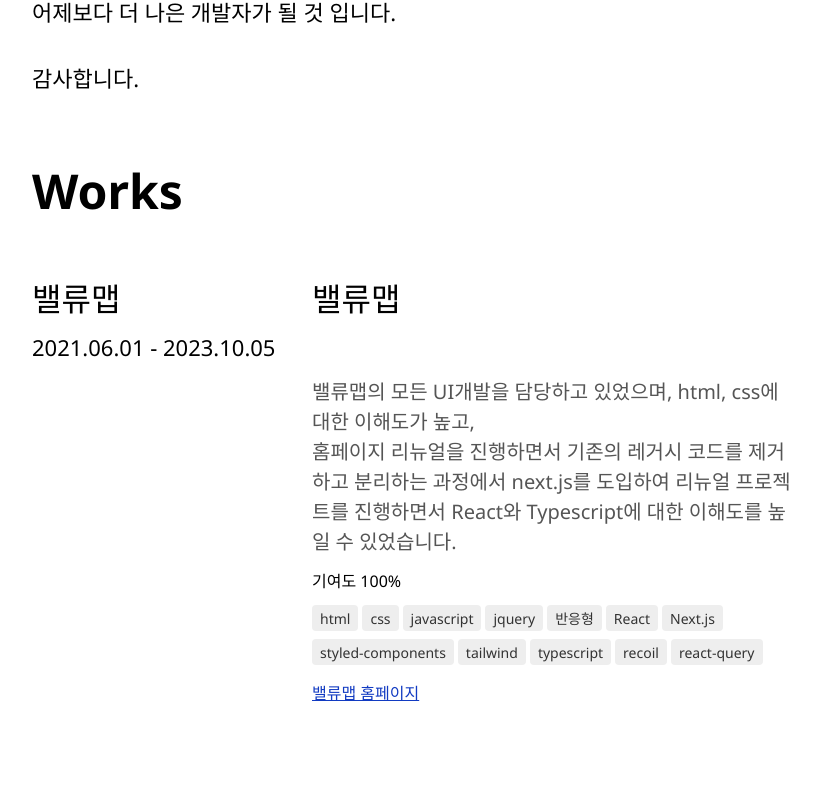
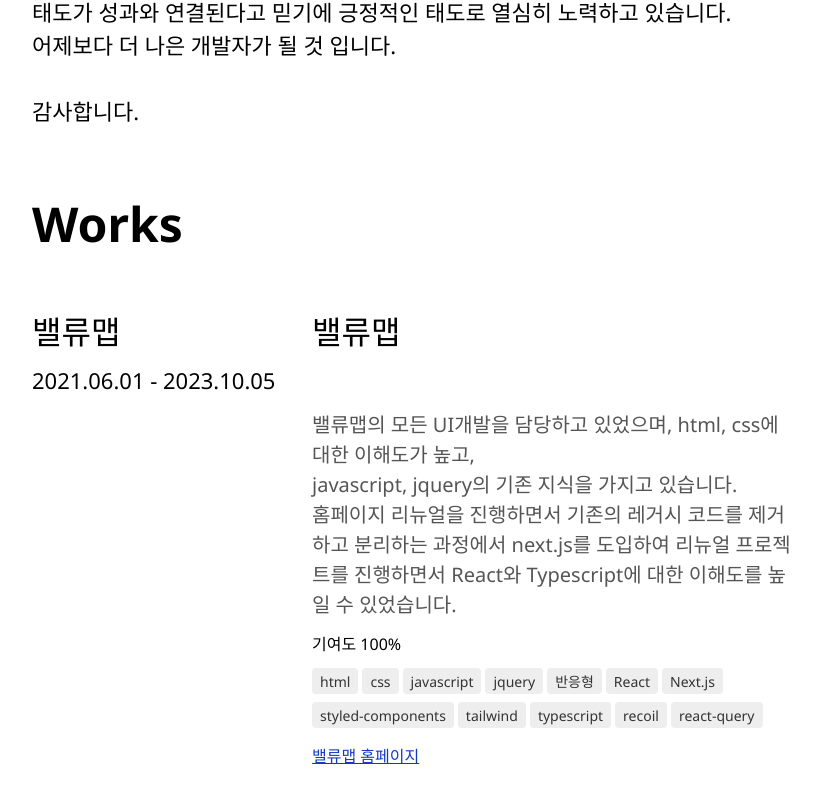
Before and after one commit to sorakim1130/Introduce, a Next.js app: page / in a window 1280 px wide. Shown: the part 566-1368 px from the top of the page, without its empty margins (224-1044 px from the left). Built offline with nearby package versions, Linux system fonts and the light colour scheme.

Commit message:
fix: 소개 수정

```diff
--- a/src/data/companies.ts
+++ b/src/data/companies.ts
@@ -7,14 +7,30 @@
         title: "밸류맵",
         description: `
         밸류맵의 모든 UI개발을 담당하고 있었으며, html, css에 대한 이해도가 높고,
-         홈페이지 리뉴얼을 진행하면서 기존의 레거시 코드를 제거하고 분리하는 과정에서 next.js를 도입하여 리뉴얼 프로젝트를 진행하면서 React와 Typescript에 대한 이해도를 높일 수 있었습니다.
+        javascript, jquery의 기존 지식을 가지고 있습니다.
+        홈페이지 리뉴얼을 진행하면서 기존의 레거시 코드를 제거하고 분리하는 과정에서 next.js를 도입하여 리뉴얼 프로젝트를 진행하면서 React와 Typescript에 대한 이해도를 높일 수 있었습니다.
          `,
         percentage: "100%",
-        tags: ["html", "css", "javascript", "jquery", "반응형", "React", "Next.js", "styled-components", "tailwind", "typescript", "recoil", "react-query"],
-        links: [{
-          title: "밸류맵 홈페이지",
-          url: 'https://valueupmap.com'
-        }]
+        tags: [
+          "html",
+          "css",
+          "javascript",
+          "jquery",
+          "반응형",
+          "React",
+          "Next.js",
+          "styled-components",
+          "tailwind",
+          "typescript",
+          "recoil",
+          "react-query",
+        ],
+        links: [
+          {
+            title: "밸류맵 홈페이지",
+            url: "https://valueupmap.com",
+          },
+        ],
       },
       // {
       //   title: "메타포트",
@@ -130,6 +146,6 @@
       //     url: 'https://www.valueupmap.com'
       //   }]
       // },
-    ]
+    ],
   },
-]
+];
--- a/src/data/home.ts
+++ b/src/data/home.ts
@@ -7,6 +7,7 @@
   description: `
  동료들과 협업하며 더 나은 방향에 대한 의견을 나누고 프로젝트를 수행해 나가는 과정에서
  즐거움을 느끼고 함께 성장해 나가는 것에 큰 성취감을 느낍니다.
+ 밝고 외향적인 성격으로 주변 사람들과 소통하는 것을 좋아합니다.
 
  태도가 성과와 연결된다고 믿기에 긍정적인 태도로 열심히 노력하고 있습니다.
  어제보다 더 나은 개발자가 될 것 입니다.
```
